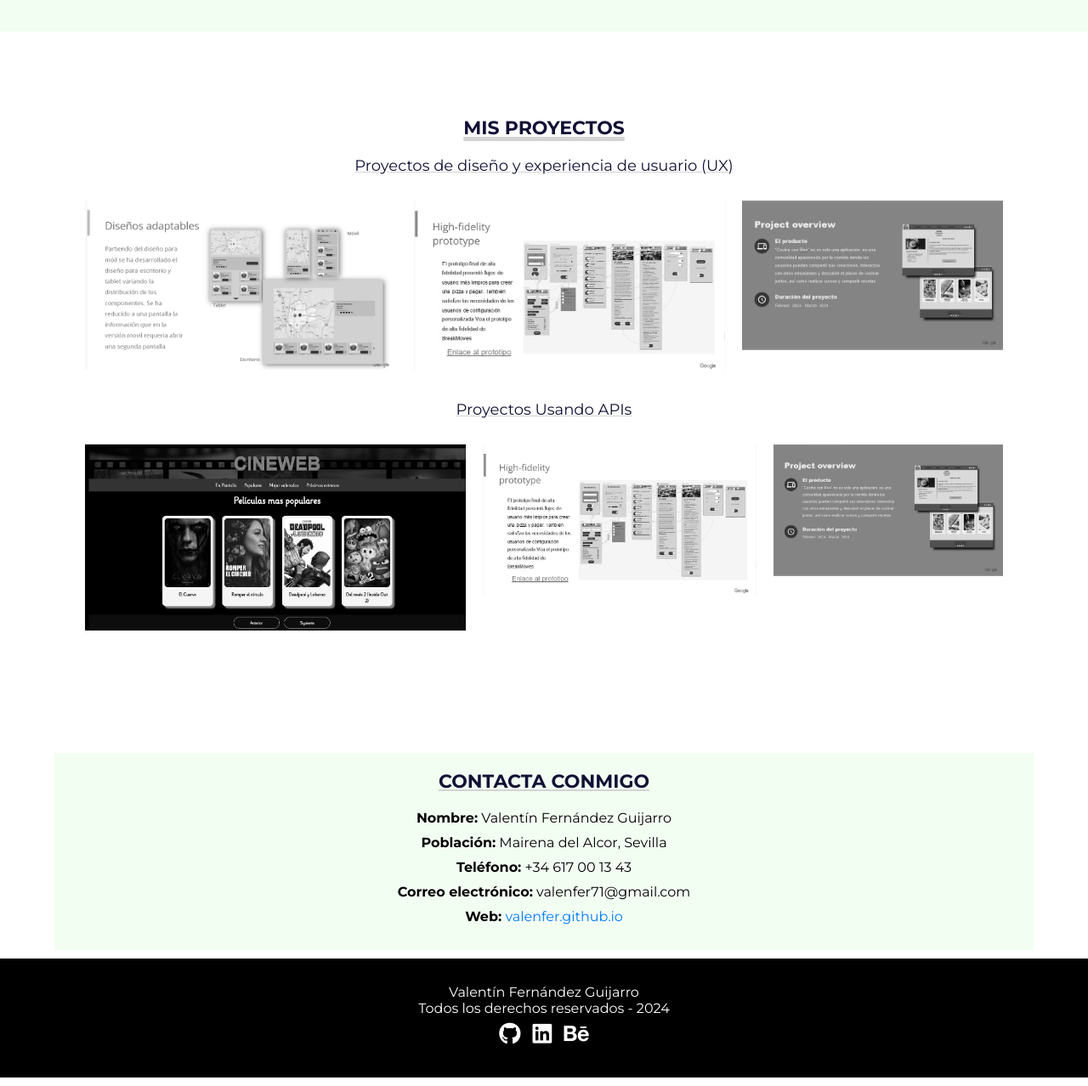
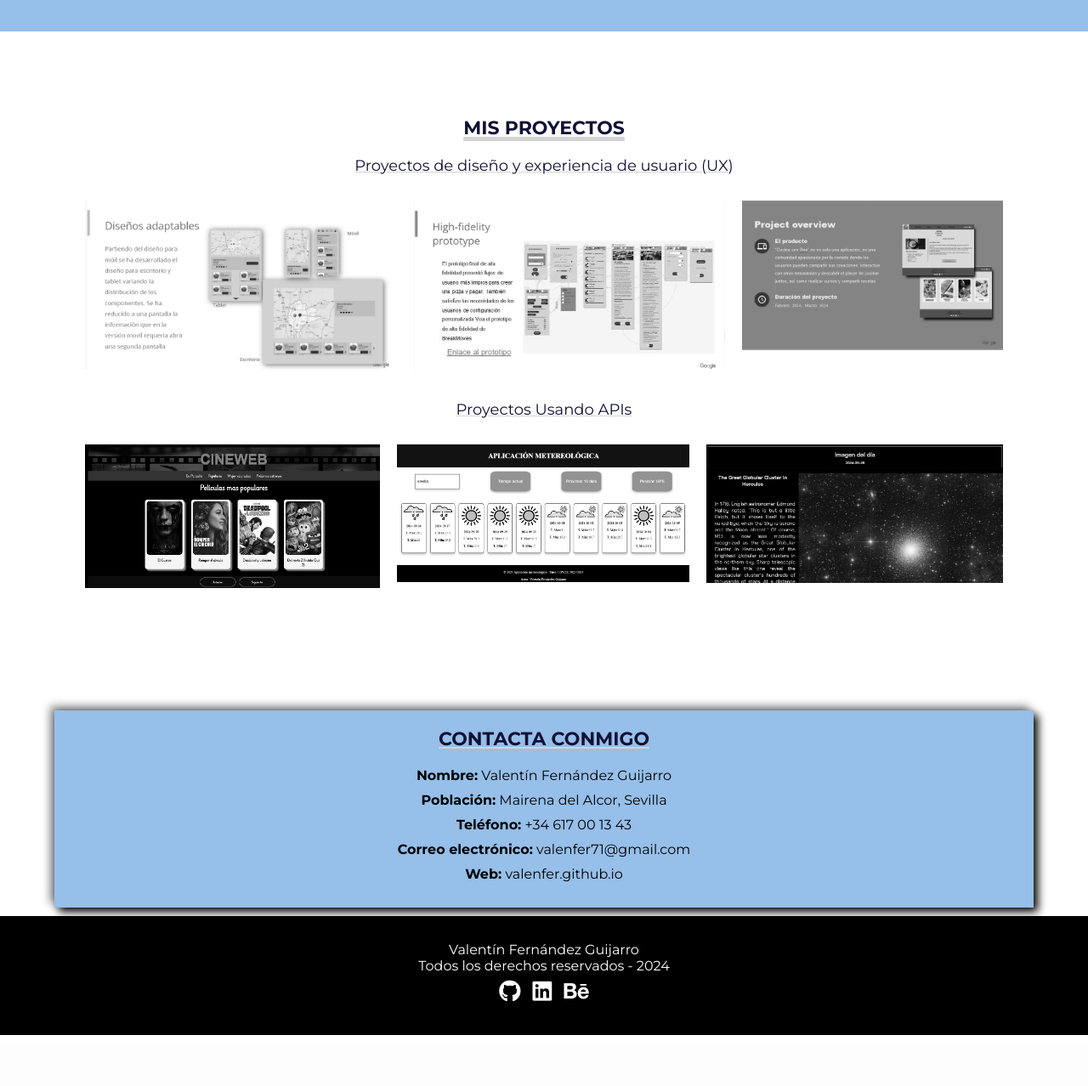
Before and after one commit to valenfer/valenfer.github.io, a PHP site: page / in a window 1280 px wide. Shown: the part 2760-4038 px from the top of the page at 85% size. After the commit the page ends 3978 px from the top, so only its background shows below. Run offline with PHP 8.4, Linux system fonts and the light colour scheme; some libraries are stand-ins or nearby versions.

Commit message:
Add files via upload

```diff
--- a/css/estilo.css
+++ b/css/estilo.css
@@ -3,7 +3,7 @@
 
 :root {
     --azul-oscuro: #0033CC; /*   var(--azul-oscuro)*/
-    --azul-claro: #3399FF; /*   var(--azul-claro*/
+    --azul-claro: #96bfe9; /*   var(--azul-claro*/
     --texto-parrafo:#565656; /*  var(--texto-parrafo)   */
 }
 * {
@@ -228,7 +228,7 @@ html {
 #servicios {
     padding: 100px 15px;
     text-align: center;
-    background-color: #f3fef3;
+    background-color: var(--azul-claro);
 }
 
 #servicios .titulo-seccion {
@@ -236,7 +236,7 @@ html {
     text-transform: uppercase;
     color: #111135;
     text-decoration: underline;
-    text-decoration-color: #d3d3d3;
+    text-decoration-color: var(--azul-oscuro);
     text-decoration-thickness: 5px;
 }
 
@@ -258,7 +258,7 @@ html {
 }
 
 #servicios .fila .servicio:hover {
-    box-shadow: 5px 5px 10px var(--texto-parrafo), -5px -5px 10px #8a8a8a;
+    box-shadow: 5px 5px 10px, -5px -5px 10px #8a8a8a;
 }
 
 #servicios .fila .servicio h4 {
@@ -396,8 +396,8 @@ html {
     width: 90%;
     margin: 10px auto;
     padding: 20px;
-    background-color: #f3fef3;
-    box-shadow: 5px 5px 10pxvar(--texto-parrafo), -5px -5px 10px #8a8a8a;
+    background-color: var(--azul-claro);
+    box-shadow: 5px 5px 10px, -5px -5px 10px #8a8a8a;
 }
 
 .info-contacto {
@@ -409,7 +409,7 @@ html {
 }
 
 .info-contacto a {
-    color: #007bff;
+    color: black;
     text-decoration: none;
 }
 
--- a/index.html
+++ b/index.html
@@ -202,7 +202,7 @@
                 <div class="overlay"><img src="./img/proyectos/cineweb.png" alt=""></div>
 
                 <div class="info">
-                    <h4>Consulta de pelicas de cine usando API de TMDB</h4>
+                    <h4>Consulta de películas de cine usando API de TMDB</h4>
                     <div class="enlaces-proyectos">
                         <a href="https://valenfer.github.io/cineweb" target="_blank">
                             <h3>Ver sitio</h3>
@@ -215,34 +215,33 @@
             </div><!--Fin div .proyecto-->
 
             <div class="proyecto">
-                <div class="overlay"><img src="./img/proyectos/cine1.png" alt=""></div>
+                <div class="overlay"><img src="./img/proyectos/APPmeteorologica.png" alt=""></div>
 
                 <div class="info">
-                    <h4>Proyecto UX/UI: APP de información personalizada sobre peliculas de cine y estrenos</h4>
+                    <h4>Aplicación metereológicfa usando API de VisualCroissing Y Open Street Map</h4>
                     <div class="enlaces-proyectos">
-                        <a href="./docs/casodeestudiousabilidad.pdf" target="_blank">
-                            <h3>PDF</h3>
+                        <a href="https://valenfer.github.io/appmetereologica" target="_blank">
+                            <h3>Ver sitio</h3>
                         </a>
                         <a
-                            href="https://www.figma.com/proto/5PXD5kgSXYvQlMy7Ymu9ft/GoogleUXLast?node-id=118-843&node-type=CANVAS&t=WAyrFLfpCUh8rptT-1&scaling=min-zoom&content-scaling=fixed&page-id=118%3A676" target="_blank">
-                            <h3>Prototipo Figma</h3>
+                            href="valenfer.github.io/appmetereologica" target="_blank">
+                            <h3>Código</h3>
                         </a>
                     </div>
                 </div><!--Fin div .info-->
             </div><!--Fin div .proyecto-->
 
             <div class="proyecto">
-                <div class="overlay"><img src="./img/proyectos/cocina1.png" alt=""></div>
+                <div class="overlay"><img src="./img/proyectos/astroweb.png" alt=""></div>
 
                 <div class="info">
-                    <h4>Proyecto UX/UI: APP de recetas caseras</h4>
+                    <h4>Sitio de astronomía usando la API de la NASA</h4>
                     <div class="enlaces-proyectos">
-                        <a href="./docs/casodeestudiousabilidad.pdf" target="_blank">
-                            <h3>PDF</h3>
+                        <a href="https://valenfer.github.io/astroweb" target="_blank">
+                            <h3>Ver sitio</h3>
                         </a>
-                        <a
-                            href="https://www.figma.com/proto/sz6C2OiZirleK0RfJU9wWA/AdobeXD?node-id=63-96&node-type=CANVAS&t=SN1yKbxqwXZAlmuy-1&scaling=min-zoom&content-scaling=fixed&page-id=63%3A82" target="_blank">
-                            <h3>Prototipo Figma</h3>
+                        <a href="valenfer.github.io/astroweb" target="_blank">
+                            <h3>Código</h3>
                         </a>
                     </div>
                 </div><!--Fin div .info-->
```
Also changed, not shown: img/proyectos/APPmeteorologica.png (added), img/proyectos/astroweb.png (added).
